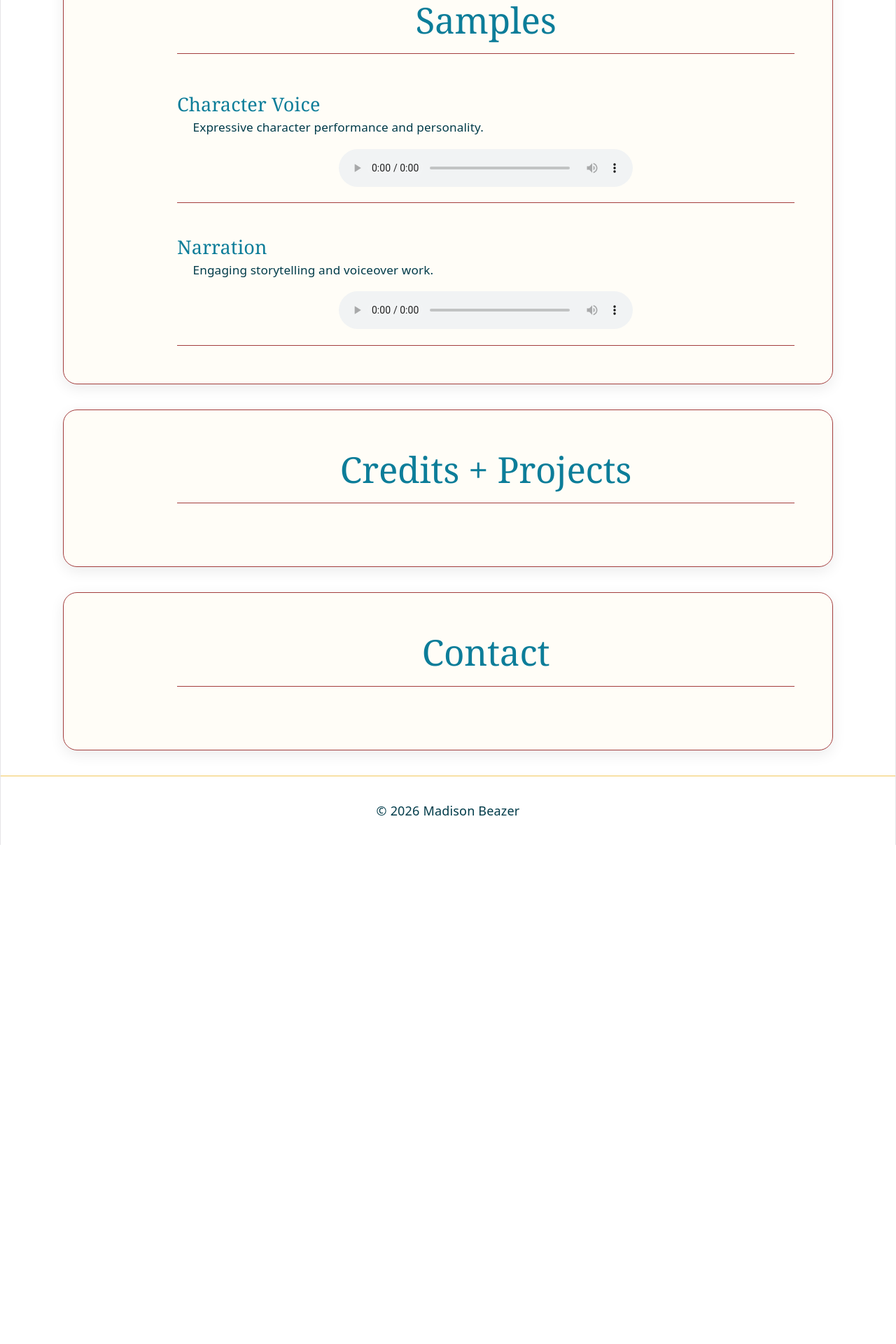
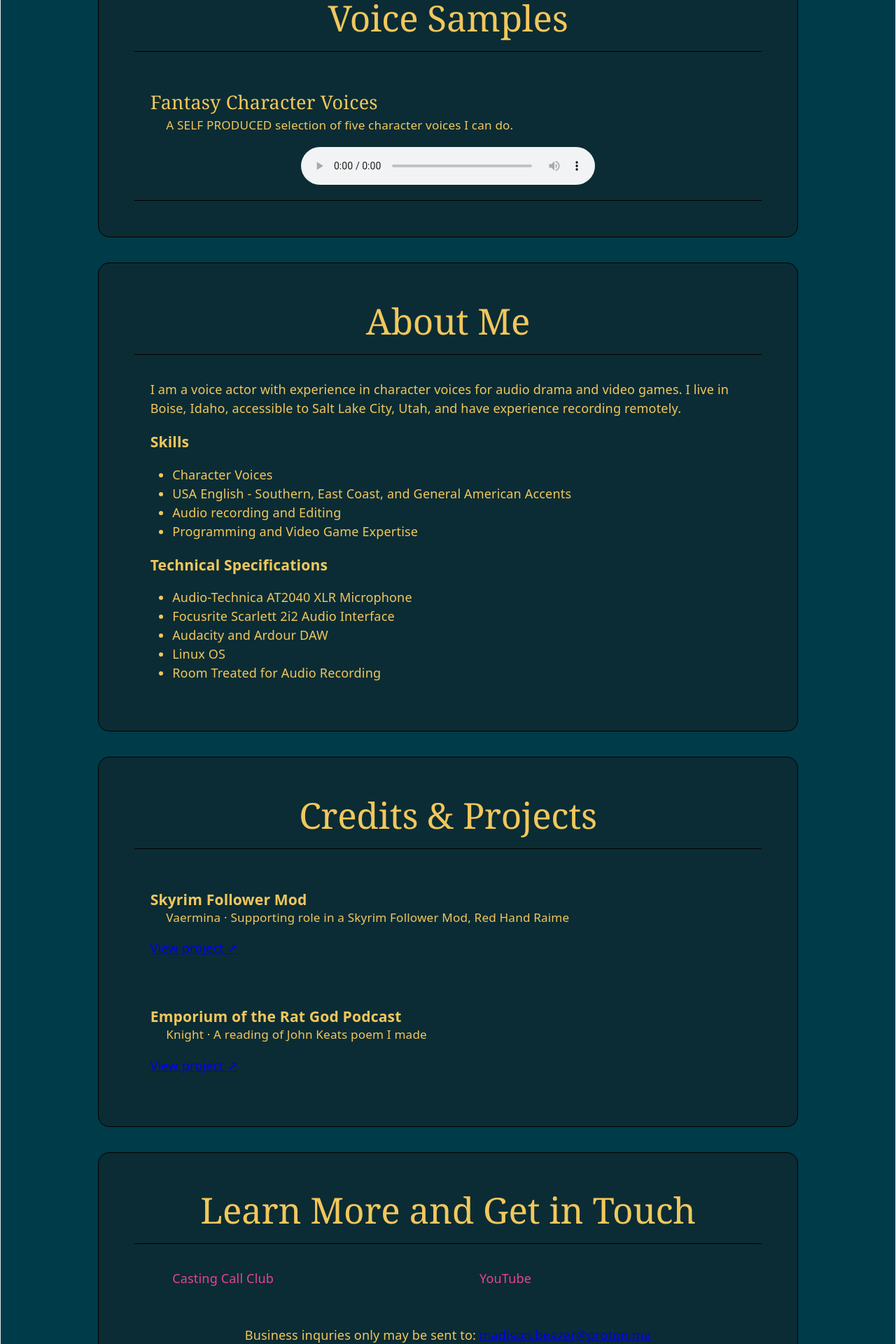
Before and after one commit to mayflymadz/mayflymadz-hats, a React (Vite) app: page / in a window 1280 px wide. Shown: the part 420-2340 px from the top of the page at 70% size. Before the commit the page ends 1627 px from the top, so only its background shows below. Built offline with nearby package versions, Linux system fonts and the light colour scheme.

Commit message:
this has got to be some of the most inefficient css imaginable

```diff
--- a/src/App.jsx
+++ b/src/App.jsx
@@ -4,10 +4,14 @@ import './va.css'
 import Navbar from './Navbar'
 import { useEffect, useState } from 'react'
 import { Sun, Moon } from 'lucide-react'
+import credits from './credits'
+import samples from './samples'
+import about from './about'
+import contact from './contact'
 
 function App() {
 
-  const [theme, setTheme] = useState(() => localStorage.getItem('theme') || 'light')
+  const [theme, setTheme] = useState(() => localStorage.getItem('theme') || 'dark')
 
   useEffect(() => {
     document.documentElement.setAttribute('data-theme', theme)
@@ -22,85 +26,162 @@ function App() {
     <div className="App">
 
       <main className="va">
+        <section id="home" className="va__main">
 
-        <button className="theme-toggle" onClick={toggleTheme}>
-          {theme === 'light' ? <Moon /> : <Sun />}
-        </button>
-
-        <section id="home" className="va__main">
+          <button
+            className="theme-toggle"
+            onClick={toggleTheme}
+            aria-label={`Switch to ${
+              theme === 'light' ? 'dark' : 'light'
+            } mode`}
+            title={`Switch to ${
+              theme === 'light' ? 'dark' : 'light'
+            } mode`}
+          >
+            {theme === 'light' ? <Moon /> : <Sun />}
+          </button>
 
           <h1 className="va__title">
             Madison Beazer
           </h1>
 
           <p className="va__description">
-            Female Voice Actor & Storyteller
+            Versatile Female Voice Actor
           </p>
-
         </section>
 
         <section
           id="samples"
-          className="va__section "
+          className="va__section va__section-card va__samples"
         >
-          <h2 className="va__section-title">Samples</h2>
+          <h2 className="va__section-title">Voice Samples</h2>
 
           <div className="va__samples-grid">
-            <article className="va__sample">
-              <h3 className="va__sample-title">Character Voice</h3>
-              <p className="va__sample-description">
-                Expressive character performance and personality.
-              </p>
-              <audio controls className="va__sample-audio" preload="metadata">
-                <source src="/audio/character-voice.mp3" type="audio/mpeg" />
-                Your browser does not support audio playback.
-              </audio>
-            </article>
+            {samples.map((sample) => (
+              <article className="va__sample" key={sample.id}>
+                <h3 className="va__sample-title">
+                  {sample.title}
+                </h3>
 
-            <article className="va__sample">
-              <h3 className="va__sample-title">Narration</h3>
-              <p className="va__sample-description">
-                Engaging storytelling and voiceover work.
-              </p>
-              <audio controls className="va__sample-audio" preload="metadata">
-                <source src="/audio/narration.mp3" type="audio/mpeg" />
-                Your browser does not support audio playback.
-              </audio>
-            </article>
+                <p className="va__sample-description">
+                  {sample.description}
+                </p>
 
+                <audio
+                  controls
+                  className="va__sample-audio"
+                  preload="metadata"
+                >
+                  <source src={sample.src} type="audio/mpeg" />
+                  Your browser does not support audio playback.
+                </audio>
+              </article>
+            ))}
           </div>
         </section>
 
         <section
+        id="about"
+        className="va__section va__section-card"
+        >
+          <h2 className="va__section-title">{about.title}</h2>
+
+          {about.content.map((item, index) => {
+            if (item.type === "paragraph") {
+              return (
+                <p className="va__body" key={index}>
+                  {item.text}
+                </p>
+              )
+            }
+
+            if (item.type === "list") {
+            return (
+              <div key={index}>
+                {item.title && (
+                  <h3 className="va__body">
+                    {item.title}
+                  </h3>
+                )}
+
+                <ul className="va__body va__list">
+                  {item.items.map((point, i) => (
+                    <li key={i}>{point}</li>
+                  ))}
+                </ul>
+              </div>
+            )
+          }
+
+            return null
+          })}
+        </section>
+
+        <section
           id="credits"
-          className="va__section va__credits"
+          className="va__section va__section-card"
         >
-          <h2 className="va__section-title">
-            Credits + Projects
-          </h2>
+          <h2 className="va__section-title">Credits & Projects</h2>
+          <div className="va__credits-list">
+          {credits.map((credit) => (
+            <article className="va__credit" key={credit.id}>
+              <div>
+                <h3 className="va__credit-title">
+                  {credit.project}
+                </h3>
 
-          {/* Add projects and roles here */}
+                <p className="va__credit-description">
+                  {credit.role} · {credit.description}
+                </p>
+              </div>
+
+              {credit.url && (
+                <a
+                  className="va__text-link"
+                  href={credit.url}
+                  target="_blank"
+                  rel="noreferrer"
+                >
+                  View project ↗
+                </a>
+              )}
+            </article>
+          ))}
+        </div>
         </section>
 
         <section
           id="contact"
-          className="va__section va__contact"
+          className="va__section va__section-card"
         >
-          <h2 className="va__section-title">
-            Contact
-          </h2>
+          <h2 className="va__section-title">{contact.title}</h2>
 
-          {/* Add email and professional links here */}
+          <div className="va__contact-links">
+            {contact.links.map((link) => (
+              <a
+                key={link.label}
+                href={link.url}
+                target={link.url.startsWith('mailto:') ? undefined : '_blank'}
+                rel="noopener noreferrer"
+                className="va__contact-link"
+              >
+                {link.label}
+              </a>
+            ))}
+          </div>
+
+          <div className="va__contact-email">
+            <p>Business inquries only may be sent to: <a href={`mailto:${contact.email}`}>{contact.email}</a></p>
+          </div>
         </section>
       </main>
 
       <footer className="va__footer">
         <p>
-          &copy; {new Date().getFullYear()} Madison Beazer
+          © {new Date().getFullYear()} Madison Beazer
         </p>
       </footer>
     </div>
   )
 }
-
 export default App
--- /dev/null
+++ b/src/about.js
@@ -0,0 +1,33 @@
+const about = {
+  title: "About Me",
+  content: [
+    {
+        type: "paragraph",
+        text: "I am a voice actor with experience in character voices for audio drama and video games. \
+        I live in Boise, Idaho, accessible to Salt Lake City, Utah, and have experience recording remotely."
+    },
+    {
+        type: "list",
+        title: "Skills",
+        items: [
+        "Character Voices",
+        "USA English - Southern, East Coast, and General American Accents",
+        "Audio recording and Editing",
+        "Programming and Video Game Expertise"
+        ]
+    },
+    {
+        type: "list",
+        title: "Technical Specifications",
+        items: [
+        "Audio-Technica AT2040 XLR Microphone",
+        "Focusrite Scarlett 2i2 Audio Interface",
+        "Audacity and Ardour DAW",
+        "Linux OS",
+        "Room Treated for Audio Recording"
+        ]
+    }
+  ]
+}
+
+export default about
--- /dev/null
+++ b/src/contact.js
@@ -0,0 +1,19 @@
+const contact = {
+  title: "Learn More and Get in Touch",
+  email: "madison.beazer@proton.me",
+
+  links: [
+    {
+      label: "Casting Call Club",
+      url: "https://www.castingcall.club/m/mayflymadz",
+    },
+
+    {
+      label: "YouTube",
+      url: "https://www.youtube.com/@EmporiumoftheRatGod",
+    }
+
+  ]
+}
+
+export default contact
--- /dev/null
+++ b/src/credits.js
@@ -0,0 +1,20 @@
+const credits = [
+  {
+    id: 'vaermina',
+    project: 'Skyrim Follower Mod',
+    role: 'Vaermina',
+    description: 'Supporting role in a Skyrim Follower Mod, Red Hand Raime',
+    url: 'https://www.nexusmods.com/skyrimspecialedition/mods/194842',
+    status: 'Released',
+  },
+  {
+    id: 'knight',
+    project: 'Emporium of the Rat God Podcast',
+    role: 'Knight',
+    description: 'A reading of John Keats poem I made',
+    url: 'https://youtu.be/5A39dRfqcHw?si=0koiRQS7qmNNYSV6',
+    status: 'Released',
+  }
+]
+
+export default credits
--- /dev/null
+++ b/src/samples.js
@@ -0,0 +1,10 @@
+const samples = [
+  {
+    id: 'character-voice',
+    title: 'Fantasy Character Voices',
+    description: 'A SELF PRODUCED selection of five character voices I can do.',
+    src: '/audio/fantasy_char.mp3',
+  }
+]
+
+export default samples
--- a/src/theme.css
+++ b/src/theme.css
@@ -2,6 +2,7 @@
   /* Main colors */
   --primary: #0c7d99;
   --accent: #f2c75c;
+  --accent-2: #a43e84;
 
   /* Page */
   --background: #ffffff;
@@ -23,6 +24,7 @@
   /* Main colors */
   --primary: #f2c75c;
   --accent: #003b49;
+  --accent-2: #e5439a;
 
   /* Page */
   --background: #003b49;
--- a/src/va.css
+++ b/src/va.css
@@ -2,6 +2,7 @@
 .va {
   color: var(--text);
   background: var(--background);
+  padding-bottom: 2rem;
 }
 
 .va__main {
@@ -28,19 +29,32 @@
   padding: 1rem 0 0;
   color: var(--text)
 }
+/* Section cards */
 
-.va__section {
-  max-width: 1100px;
+.va__section-card {
+  width: 100%;
+  max-width: 1000px;
   margin: 2rem auto;
-  padding: 3rem;
-  scroll-margin-top: 5rem;
+  padding: clamp(1.5rem, 4vw, 3rem);
+  scroll-margin-top: 6rem;
   text-align: left;
-  padding-left: 9rem;
 
-  background: var(--card-background, var(--background));
+  background: var(--card-background);
   border: 1px solid var(--divider);
-  border-radius: 20px;
-  box-shadow: 0 6px 20px rgb(0 0 0 / 8%);
+  border-radius: 16px;
+  margin-bottom: 2rem;
+}
+
+.va__section-title {
+  margin: 0 0 2rem;
+  padding-bottom: 1rem;
+  border-bottom: 1px solid var(--divider);
+
+  color: var(--primary);
+  font-family: Georgia, serif;
+  font-size: clamp(1.75rem, 3vw, 2.25rem);
+  font-weight: 500;
+  text-align: center;
 }
 
 .va__section-title {
@@ -60,7 +74,7 @@
 }
 
 .va__sample {
-  padding: 1.25rem 0;
+  padding: 1.25rem 1.25rem;
   background: none;
   border: none;
   border-bottom: 1px solid var(--divider);
@@ -92,6 +106,86 @@
   accent-color: var(--accent);
 }
 
+.va__body {
+  line-height: 1.5;
+  padding-left: 1.25rem;
+  color: var(--text);
+  margin: 0 0 1rem;
+}
+
+.va__credit {
+  padding: 1.25rem 1.25rem;
+  background: none;
+  border: none;
+  border-radius: 0;
+  box-shadow: none;
+  text-align: left;
+}
+
+.va__credit-description {
+  font-size: 0.95rem;
+  line-height: 1.5;
+  padding-left: 1.25rem;
+  color: var(--text);
+  margin: 0 0 1rem;
+}
+
+.va__credits-list {
+  display: grid;
+  grid-template-columns: 1fr;
+  gap: 1.5rem;
+}
+
+.va__body {
+  line-height: 1.5;
+  padding-left: 1.25rem;
+  color: var(--text);
+  margin: 0 0 1rem;
+}
+
+.va__list {
+  padding-left: 3rem;
+}
+
+.va__contact-link {
+  display: inline-flex;
+  align-items: center;
+  gap: 0.5rem;
+  text-decoration: none;
+  color: var(--text-color);
+  transition: color 0.2s ease;
+}
+
+.va__contact-link:hover {
+  color: var(--accent-2);
+}
+
+.va__contact-links {
+  display: grid;
+  grid-template-columns: repeat(2, 1fr);
+  gap: 1rem 2rem;
+  margin-left: 3rem;
+  color: var(--accent-2);
+}
+
+.va__contact-link {
+  color: var(--text-color);
+  text-decoration: none;
+  transition: color 0.2s ease;
+}
+
+.va__contact-link:hover {
+  color: var(--accent-color);
+}
+
+.va__contact-email {
+  display: block;
+  margin-top: 3rem;
+  text-align: center;
+  color: var(--text-color);
+  text-decoration: none;
+  transition: color 0.2s ease;
+}
 
 .va__footer {
   padding: 2rem 2rem 2rem 2rem;
```
Also changed, not shown: 1 other file (tests, documents, lock files or other folders).
